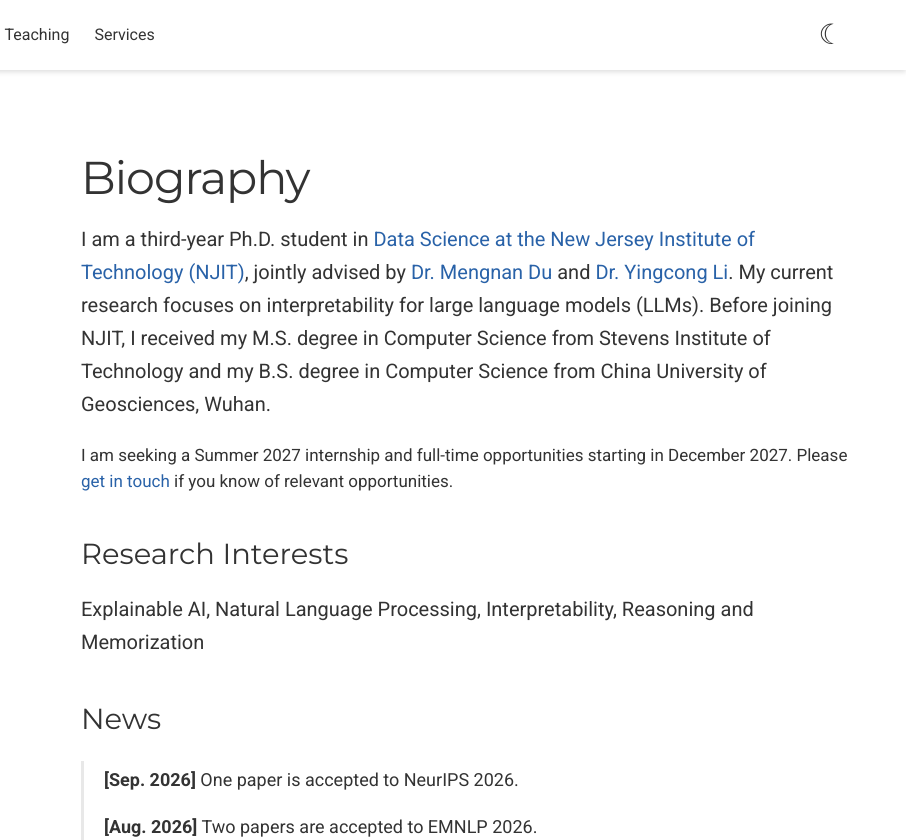
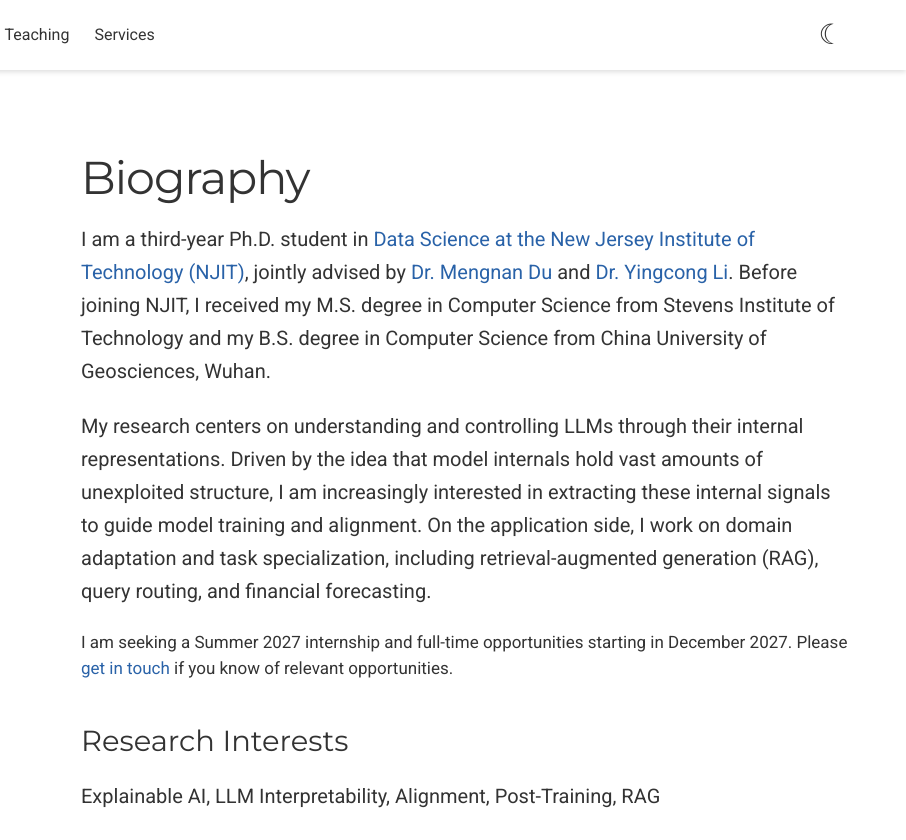
Before and after one commit to ZiruiHE99/ziruihe99.github.io, a plain HTML site: page index.html in a window 1280 px wide. Shown: the top 840 px of the page, 374-1280 px from the left. Drawn offline with Linux system fonts and the light colour scheme.

Commit message:
Update index.html

```diff
--- a/index.html
+++ b/index.html
@@ -29,13 +29,15 @@
 <article>
 <h2 id="biography">Biography</h2>
 
-<p>I am a third-year Ph.D. student in <a href="https://ds.njit.edu/">Data Science at the New Jersey Institute of Technology (NJIT)</a>, jointly advised by <a href="https://mengnandu.com/">Dr. Mengnan Du</a> and <a href="https://yingcong-li.github.io/">Dr. Yingcong Li</a>. My current research focuses on interpretability for large language models (LLMs). Before joining NJIT, I received my M.S. degree in Computer Science from Stevens Institute of Technology and my B.S. degree in Computer Science from China University of Geosciences, Wuhan.</p>
+<p>I am a third-year Ph.D. student in <a href="https://ds.njit.edu/">Data Science at the New Jersey Institute of Technology (NJIT)</a>, jointly advised by <a href="https://mengnandu.com/">Dr. Mengnan Du</a> and <a href="https://yingcong-li.github.io/">Dr. Yingcong Li</a>. Before joining NJIT, I received my M.S. degree in Computer Science from Stevens Institute of Technology and my B.S. degree in Computer Science from China University of Geosciences, Wuhan.</p>
+
+<p>My research centers on understanding and controlling LLMs through their internal representations. Driven by the idea that model internals hold vast amounts of unexploited structure, I am increasingly interested in extracting these internal signals to guide model training and alignment. On the application side, I work on domain adaptation and task specialization, including retrieval-augmented generation (RAG), query routing, and financial forecasting.</p>
 
 <p style="font-size: 0.85em; line-height: 1.5;">I am seeking a Summer 2027 internship and full-time opportunities starting in December 2027. Please <a href="mailto:zh296@njit.edu">get in touch</a> if you know of relevant opportunities.</p>
 
 <h2 id="research-interests">Research Interests</h2>
 
-<p>Explainable AI, Natural Language Processing, Interpretability, Reasoning and Memorization</p>
+<p>Explainable AI, LLM Interpretability, Alignment, Post-Training, RAG</p>
 
 <h2 id="news">News</h2>
 <ul>
```
